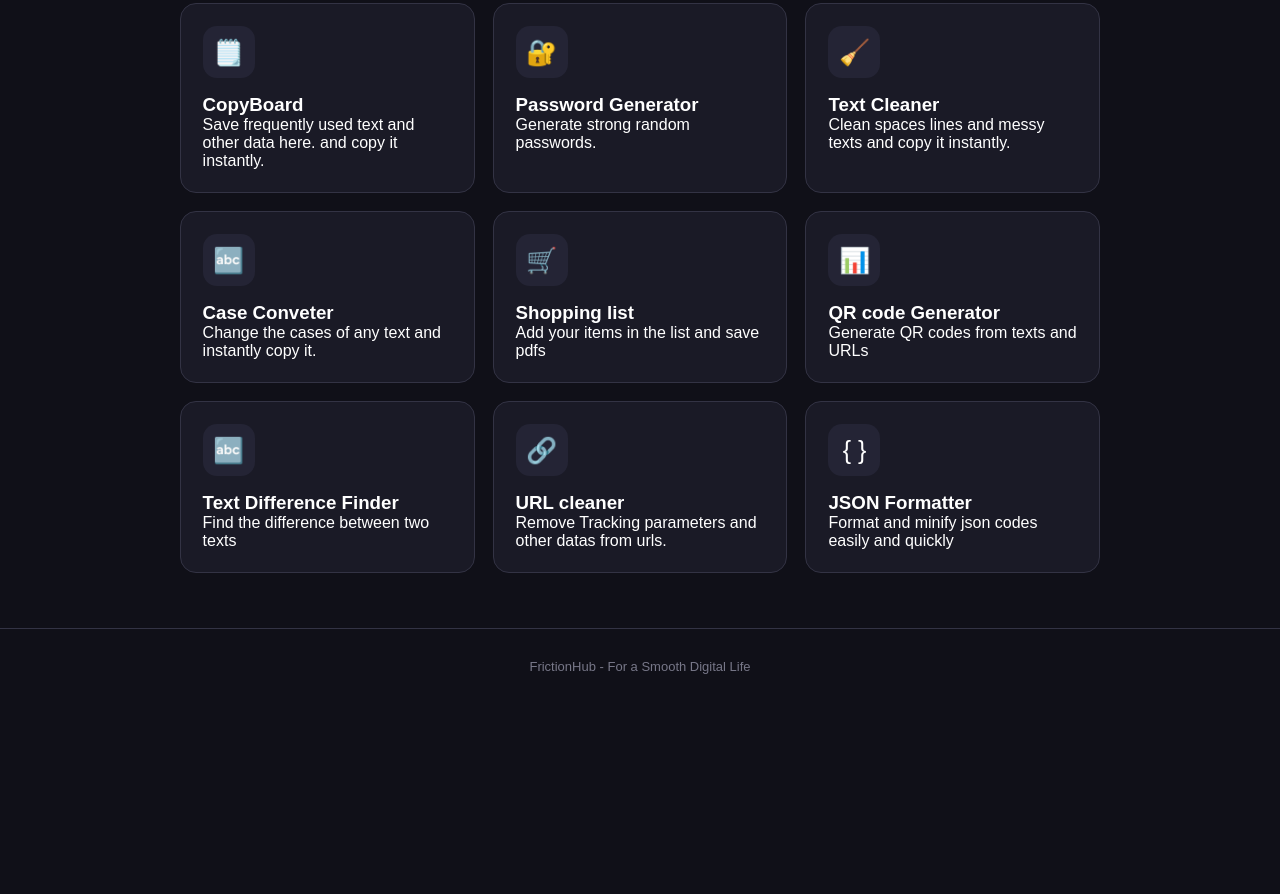
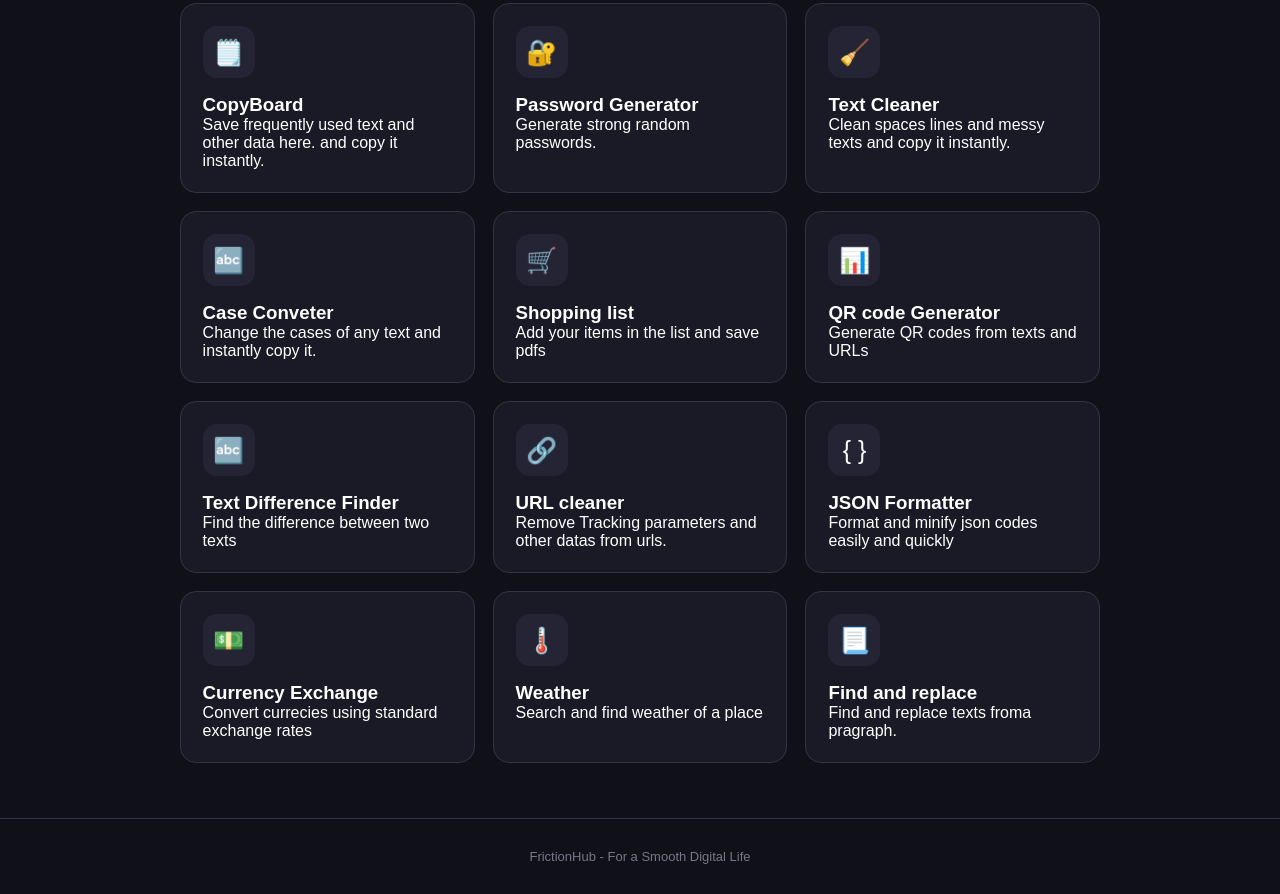
Before and after one commit to dev-l-k/FrictionHub, a plain HTML site: page index.html in a window 1280 px wide. Shown: the part 377-1271 px from the top of the page. Before the commit the page ends 1081 px from the top, so only its background shows below. Drawn offline with Linux system fonts and the light colour scheme.

Commit message:
update home

```diff
--- a/index.html
+++ b/index.html
@@ -74,6 +74,22 @@
                 <h3>JSON Formatter</h3>
                 <p>Format and minify json codes easily and quickly</p>
             </a>
+            <a href="./currency" class="app-card">
+                <div class="app-icon">💵</div>
+                <h3>Currency Exchange</h3>
+                <p>Convert currecies using standard exchange rates</p>
+            </a>
+            <a href="./weather" class="app-card">
+                <div class="app-icon">🌡️</div>
+                <h3>Weather</h3>
+                <p>Search and find weather of a place</p>
+            </a>
+            <a href="./replace" class="app-card">
+                <div class="app-icon">📃</div>
+                <h3>Find and replace</h3>
+                <p>Find and replace texts froma pragraph.</p>
+            </a>
+
 
 
 
```
